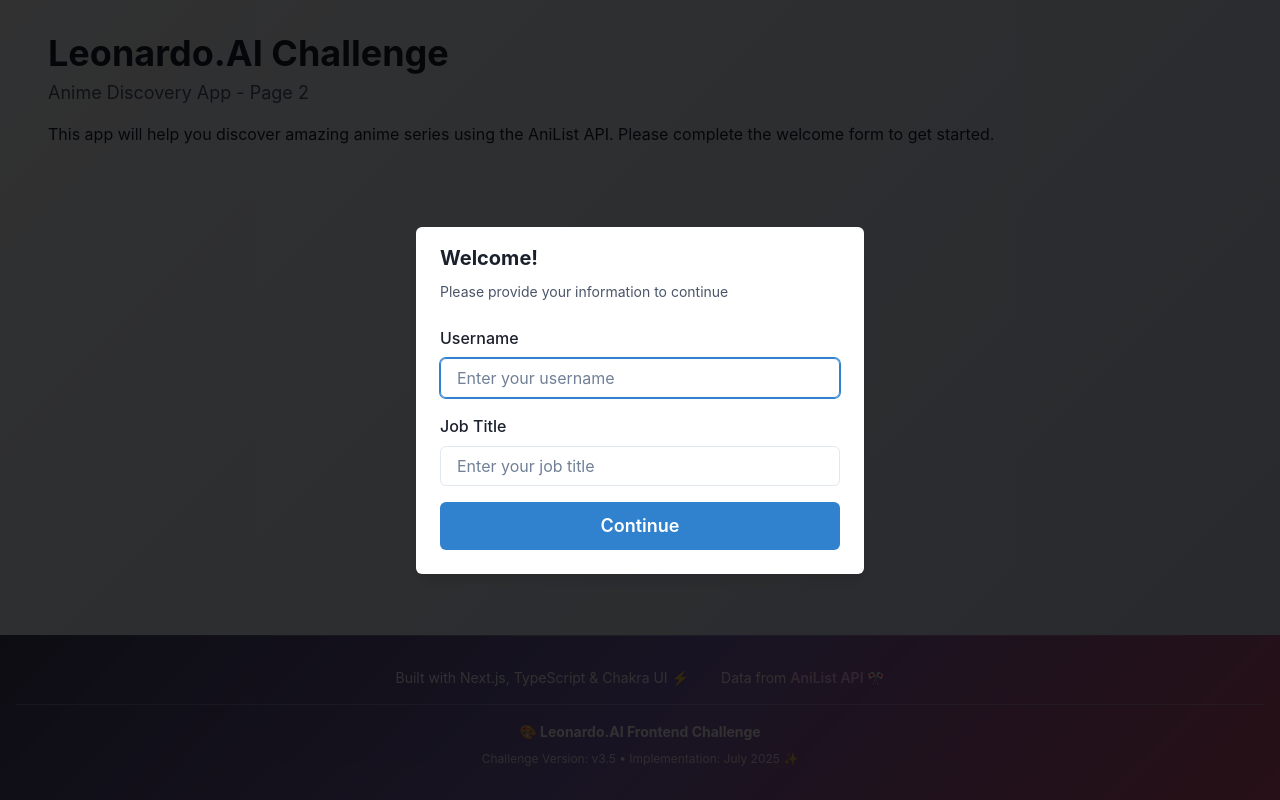
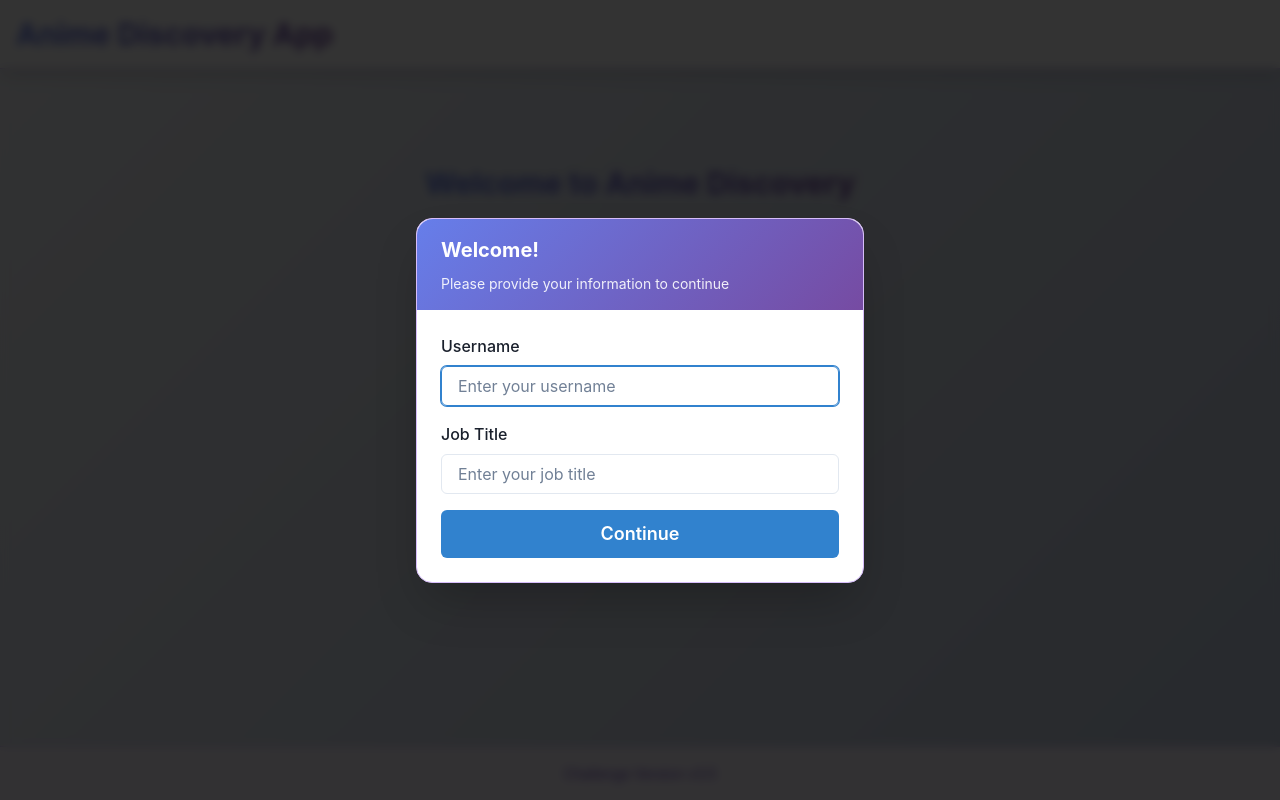
Before and after one commit to NickProdromou/leo-web-team-challenge-2025, a Next.js app: page /page/2 in a window 1280 px wide. Built offline with nearby package versions, Linux system fonts and the light colour scheme.

Commit message:
feat: Add Header component and improve UI consistency

```diff
--- a/app/layout.tsx
+++ b/app/layout.tsx
@@ -1,6 +1,7 @@
 import type { Metadata } from 'next'
 import { Providers } from './providers'
 import { UserInfoModal } from '@/components/UserInfoModal'
+import { Header } from '@/components/Header'
 import { Footer } from '@/components/Footer'
 
 export const metadata: Metadata = {
@@ -17,6 +18,7 @@ export default function RootLayout({
     <html lang="en">
       <body style={{ margin: 0, minHeight: '100vh', display: 'flex', flexDirection: 'column', background: 'linear-gradient(135deg, #f5f7fa 0%, #c3cfe2 100%)' }}>
         <Providers>
+          <Header />
           <main style={{ flex: 1 }}>
             {children}
           </main>
--- a/components/Footer.tsx
+++ b/components/Footer.tsx
@@ -5,68 +5,30 @@ import {
   Box,
   Container,
   Text,
-  HStack,
-  VStack,
-  Link,
-  Divider,
+  useColorModeValue,
 } from '@chakra-ui/react'
 
 export function Footer() {
-  const bgColor = 'linear-gradient(135deg, #433E5E 0%, #7962AD 50%, #C54E71 100%)'
-  const textColor = 'white'
+  const bg = useColorModeValue('purple.50', 'purple.900')
+  const color = useColorModeValue('purple.600', 'purple.300')
 
   return (
     <Box
       as="footer"
-      background={bgColor}
+      bg={bg}
       mt={16}
-      py={8}
-      color={textColor}
-      position="relative"
-      _before={{
-        content: '""',
-        position: 'absolute',
-        top: 0,
-        left: 0,
-        right: 0,
-        height: '1px',
-        background: 'linear-gradient(90deg, transparent, rgba(255,255,255,0.3), transparent)',
-      }}
+      py={4}
+      borderTop="1px solid"
+      borderColor="purple.200"
     >
       <Container maxW="container.xl">
-        <VStack spacing={4}>
-          <HStack spacing={8} wrap="wrap" justify="center">
-            <Text fontSize="sm" opacity={0.9}>
-              Built with Next.js, TypeScript & Chakra UI ⚡
-            </Text>
-            <Text fontSize="sm" opacity={0.9}>
-              Data from{' '}
-              <Link
-                href="https://anilist.co"
-                isExternal
-                color="#FBC5F5"
-                fontWeight="semibold"
-                _hover={{
-                  textDecoration: 'underline',
-                  color: '#DFAAAC',
-                }}
-              >
-                AniList API 🎌
-              </Link>
-            </Text>
-          </HStack>
-
-          <Divider opacity={0.3} />
-
-          <VStack spacing={2}>
-            <Text fontSize="sm" fontWeight="bold" opacity={0.95}>
-              🎨 Leonardo.AI Frontend Challenge
-            </Text>
-            <Text fontSize="xs" opacity={0.8}>
-              Challenge Version: v3.5 • Implementation: July 2025 ✨
-            </Text>
-          </VStack>
-        </VStack>
+        <Text
+          fontSize="sm"
+          color={color}
+          textAlign="center"
+        >
+          Challenge Version v3.5
+        </Text>
       </Container>
     </Box>
   )
--- /dev/null
+++ b/components/Header.tsx
@@ -0,0 +1,79 @@
+'use client'
+
+import {
+  Box,
+  Container,
+  Heading,
+  Text,
+  Button,
+  HStack,
+  VStack,
+  useColorModeValue,
+} from '@chakra-ui/react'
+import { useUser } from '@/contexts/UserContext'
+
+interface HeaderProps {
+  currentPage?: number
+}
+
+export function Header({ currentPage }: HeaderProps) {
+  const { user, isUserSet, openProfile } = useUser()
+  const bg = useColorModeValue('white', 'gray.800')
+  const shadow = useColorModeValue('lg', 'dark-lg')
+
+  return (
+    <Box
+      as="header"
+      bg={bg}
+      boxShadow={shadow}
+      borderBottom="1px solid"
+      borderColor="purple.200"
+      position="sticky"
+      top={0}
+      zIndex={10}
+    >
+      <Container maxW="container.xl" py={4}>
+        <HStack justify="space-between" align="center">
+          <VStack spacing={1} align="start">
+            <Heading
+              size="lg"
+              bgGradient="linear(to-r, #667eea, #764ba2)"
+              bgClip="text"
+              fontWeight="bold"
+            >
+              Anime Discovery App
+            </Heading>
+            {currentPage && currentPage > 1 && (
+              <Text fontSize="md" color="gray.600">
+                Page {currentPage}
+              </Text>
+            )}
+          </VStack>
+
+          {isUserSet && user && (
+            <VStack spacing={1} align="end">
+              <Text fontSize="sm" color="gray.600">
+                Welcome, {user.username}
+              </Text>
+              <Button
+                size="sm"
+                onClick={openProfile}
+                bg="linear-gradient(45deg, #667eea, #764ba2)"
+                color="white"
+                _hover={{
+                  bg: "linear-gradient(45deg, #5a67d8, #6b46c1)",
+                  transform: "translateY(-1px)",
+                  boxShadow: "lg",
+                }}
+                borderRadius="full"
+                px={6}
+              >
+                Profile
+              </Button>
+            </VStack>
+          )}
+        </HStack>
+      </Container>
+    </Box>
+  )
+}
--- a/components/HomePage.tsx
+++ b/components/HomePage.tsx
@@ -1,6 +1,6 @@
 'use client'
 
-import { Box, Heading, Text, VStack, Alert, AlertIcon, Divider, Container, Button, HStack } from '@chakra-ui/react'
+import { Box, Text, VStack, Alert, AlertIcon, Divider, Container, Heading } from '@chakra-ui/react'
 import { useUser } from '@/contexts/UserContext'
 import { AnimeGrid } from '@/components/AnimeGrid'
 
@@ -9,44 +9,29 @@ interface HomePageProps {
 }
 
 export function HomePage({ currentPage = 1 }: HomePageProps) {
-  const { user, isUserSet, openProfile } = useUser()
+  const { user, isUserSet } = useUser()
 
   return (
     <Box p={{ base: 4, md: 8 }}>
       <Container maxW="container.xl" px={{ base: 2, md: 4 }}>
-        <VStack spacing={4} align="start" width="100%">
-          <HStack justify="space-between" width="100%" align="center">
-            <VStack spacing={1} align="start">
-              <Heading>Leonardo.AI Challenge</Heading>
-              <Text fontSize="lg" color="gray.600">
-                Anime Discovery App{currentPage > 1 ? ` - Page ${currentPage}` : ''}
-              </Text>
-            </VStack>
-            {isUserSet && (
-              <Button
-                variant="outline"
-                size="sm"
-                onClick={openProfile}
-                colorScheme="purple"
-              >
-                Profile
-              </Button>
-            )}
-          </HStack>
-
+        <VStack spacing={6} align="stretch" width="100%">
           {isUserSet && user ? (
             <>
-              <Alert status="success" borderRadius="md">
+              <Alert
+                status="success"
+                borderRadius="lg"
+                bg="green.50"
+                border="1px solid"
+                borderColor="green.200"
+              >
                 <AlertIcon />
                 Welcome back, {user.username}! Here&apos;s your anime catalog.
               </Alert>
 
-              <Divider />
-
               <Box width="100%">
                 <Heading
                   size="xl"
-                  mb={4}
+                  mb={6}
                   textAlign="center"
                   bgGradient="linear(to-r, #C54E71, #7962AD)"
                   bgClip="text"
@@ -58,10 +43,21 @@ export function HomePage({ currentPage = 1 }: HomePageProps) {
               </Box>
             </>
           ) : (
-            <Text>
-              This app will help you discover amazing anime series using the AniList API.
-              Please complete the welcome form to get started.
-            </Text>
+            <VStack spacing={4} align="center" py={16}>
+              <Heading
+                size="lg"
+                textAlign="center"
+                bgGradient="linear(to-r, #667eea, #764ba2)"
+                bgClip="text"
+                fontWeight="bold"
+              >
+                Welcome to Anime Discovery
+              </Heading>
+              <Text fontSize="lg" textAlign="center" color="gray.600" maxW="md">
+                Discover amazing anime series using the AniList API.
+                Please complete the welcome form to get started exploring!
+              </Text>
+            </VStack>
           )}
         </VStack>
       </Container>
--- a/components/UserInfoModal.tsx
+++ b/components/UserInfoModal.tsx
@@ -57,22 +57,34 @@ export function UserInfoModal() {
       isCentered
       size={{ base: 'sm', md: 'md' }}
     >
-      <ModalOverlay bg="blackAlpha.800" />
-      <ModalContent mx={4}>
-        <ModalHeader>
+      <ModalOverlay bg="blackAlpha.800" backdropFilter="blur(5px)" />
+      <ModalContent
+        mx={4}
+        bg="white"
+        borderRadius="2xl"
+        boxShadow="2xl"
+        border="1px solid"
+        borderColor="purple.200"
+      >
+        <ModalHeader
+          bg="linear-gradient(135deg, #667eea 0%, #764ba2 100%)"
+          color="white"
+          borderTopRadius="2xl"
+          fontWeight="bold"
+        >
           <VStack spacing={2} align="start">
             <Text fontSize="xl" fontWeight="bold">
-              {!isUserSet ? 'Welcome!' : 'User Information'}
+              {!isUserSet ? 'Welcome!' : 'Profile'}
             </Text>
             {!isUserSet && (
-              <Text fontSize="sm" color="gray.600" fontWeight="normal">
+              <Text fontSize="sm" color="white" fontWeight="normal" opacity={0.9}>
                 Please provide your information to continue
               </Text>
             )}
           </VStack>
         </ModalHeader>
 
-        <ModalBody pb={6}>
+        <ModalBody p={6}>
           {showForm ? (
             <UserInfoForm
               onSubmit={handleSubmit}
--- a/components/UserProfile.tsx
+++ b/components/UserProfile.tsx
@@ -12,10 +12,6 @@ interface UserProfileProps {
 export function UserProfile({ user, onEdit }: UserProfileProps) {
   return (
     <VStack spacing={4} align="stretch">
-      <Text fontSize="lg" fontWeight="semibold">
-        Your Information
-      </Text>
-
       <Box>
         <Text fontSize="sm" color="gray.600" mb={1}>
           Username
```
Also changed, not shown: 2 other files (tests, documents, lock files or other folders).
